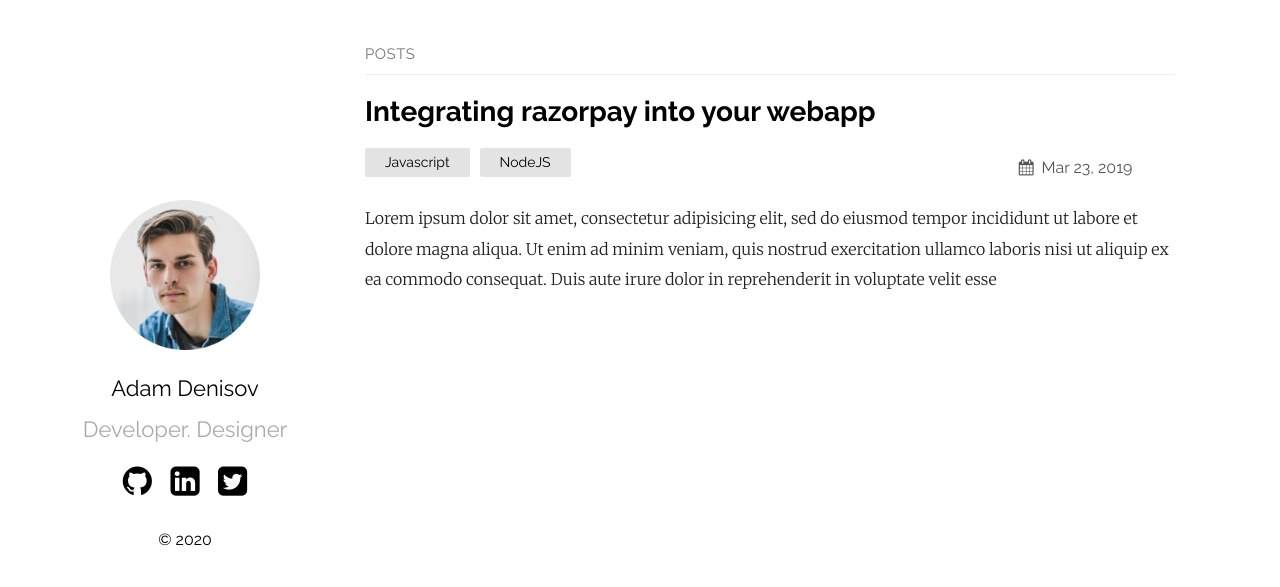
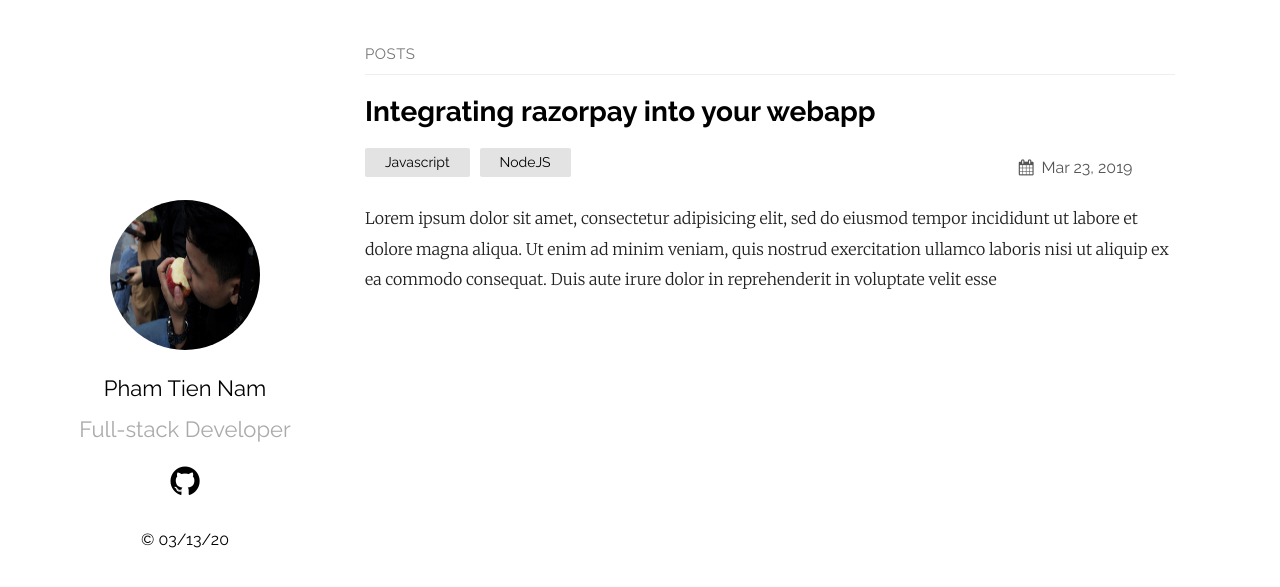
Before and after one commit to tiennampham23/tiennampham23.github.io, a Jekyll site: the page built from index.md, in a window 1280 px wide. Shown: the top 587 px of the page. Built offline with Jekyll 4.4.1, drawn with Linux system fonts in a browser that asks for light colours.

Commit message:
Init project

```diff
--- a/_config.yml
+++ b/_config.yml
@@ -1,10 +1,8 @@
-title: Your awesome title
-author: GitHub User
-email: your-email@domain.com
+title: Phạm Tiến Nam's Blog
+author: tiennampham23
+email: phamtiennam2301@gmail.com
 description: > # this means to ignore newlines until "show_exerpts:"
-  Write an awesome description for your new site here. You can edit this
-  line in _config.yml. It will appear in your document head meta (for
-  Google search results) and in your feed.xml site description.
+  Angular, Python, C#, Java, JS, Javascript, React, Vue, ReactJs, VueJs, NoSQL, SQL, Spring, ASP.NET
 show_excerpts: true # set to true to show excerpts on the homepage
 
 # Minima date format
@@ -12,19 +10,18 @@
 sass:
   sass_dir: _sass
 plainwhite:
-  name: Adam Denisov
-  tagline: Developer. Designer
+  name: Pham Tien Nam
+  tagline: Full-stack Developer
   date_format: "%b %-d, %Y"
   sitemap: true # set to true to generate sitemap.xml content
 
   # generate social links in footer
   social_links:
-    twitter: thelehhman
-    github:  thelehhman
-    linkedIn: in/thelehhman
+    twitter: phamtiennam2301
+    github:  tiennampham23
     rss: rss
     # dribbble: jekyll
-    # facebook: jekyll
+    facebook: phamtiennam23
     # flickr:   jekyll
     # instagram: jekyll
     # linkedin: jekyll
@@ -45,8 +42,8 @@
 
 # If you want to link only specific pages in your header, uncomment
 # this and add the path to the pages in order as they should show up
-#header_pages:
-# - about.md
+header_pages:
+- about.md
 remote_theme: thelehhman/plainwhite-jekyll
 # Build settings
 theme: plainwhite
--- a/_layouts/default.html
+++ b/_layouts/default.html
@@ -26,13 +26,6 @@
               </li>
             </a>
           {%- endif -%}
-          {%- if site.plainwhite.social_links.twitter -%}
-            <a href="https://twitter.com/{{ site.plainwhite.social_links.twitter }}">
-              <li>
-                <i class="icon-twitter-squared"></i>
-              </li>
-            </a>
-          {%- endif -%}
         </ul>
 
         {%- if site.plainwhite.navigation -%}
@@ -48,7 +41,7 @@
         {%- endif -%}
 
         <p>&copy;
-          {{ "now" | date: "%Y" }}</p>
+          {{ "now" | date: "%D" }}</p>
       </section>
       <section class="content">
         {{ content }}
--- a/_sass/plain.scss
+++ b/_sass/plain.scss
@@ -102,7 +102,9 @@
       line-height: normal;
     }
     img {
-      max-width: 150px;
+      width: 150px;
+      height: 150px;
+      border-radius: 50%;
     }
   }
 }
```
Also changed, not shown: assets/portfolio.png, 7 other files.
